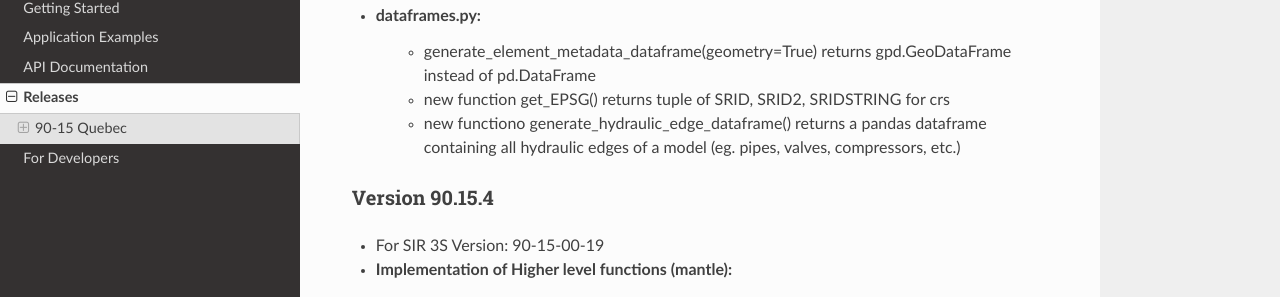
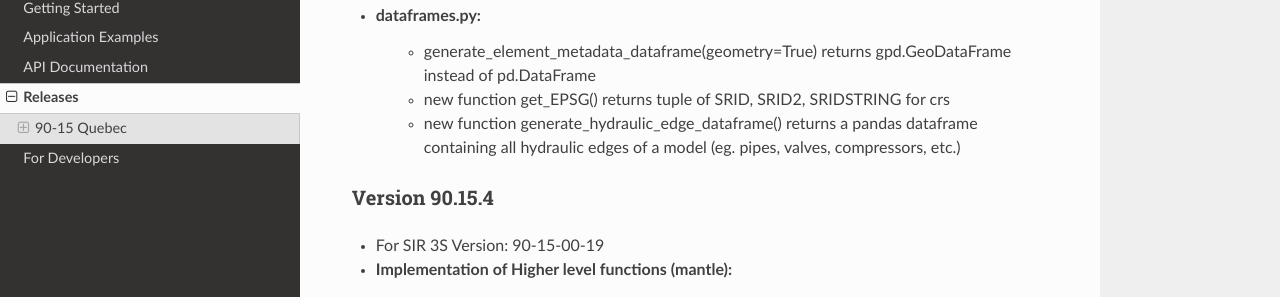
Before and after one commit to 3SConsult/sir3stoolkit, a Sphinx documentation site: the page built from docs/source/releases.rst, in a window 1280 px wide and 900 px high, scrolled down 1077 px. Shown: the part 144-441 px from the top of the window. Built offline with Sphinx 7.4.7 and the Read the Docs theme 3.1.0, drawn with Linux system fonts in a browser that asks for light colours; pages that are not in the unit, such as notebooks, are missing from menus.

Commit message:
Fix: cd48dc4c0e392cb18a54f00c2cec04bbec59a931 typo

```diff
--- a/docs/source/releases.rst
+++ b/docs/source/releases.rst
@@ -49,7 +49,8 @@ Improvements
 - dataframes.py:
    - generate_element_metadata_dataframe(geometry=True) returns gpd.GeoDataFrame instead of pd.DataFrame
    - new function get_EPSG() returns tuple of SRID, SRID2, SRIDSTRING for crs
-   - new functiono generate_hydraulic_edge_dataframe() returns a pandas dataframe containing all hydraulic edges of a model (eg. pipes, valves, compressors, etc.)
+   - new function generate_hydraulic_edge_dataframe() returns a pandas dataframe containing all hydraulic edges of a model (eg. pipes, valves, compressors, etc.)
+
 Version 90.15.4
 ~~~~~~~~~~~~~~~
 
```
